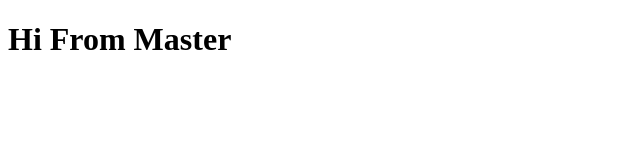
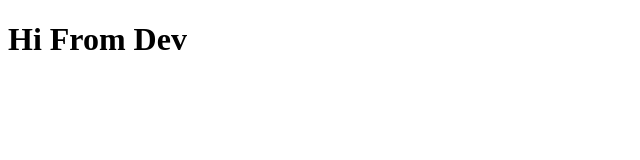
Before and after one commit to ASTASAMBHU/demoProject1, a plain HTML site: page index.html in a window 1280 px wide. Shown: the whole page, without its empty margins (0-640 px from the left). Drawn offline with Linux system fonts and the light colour scheme.

Commit message:
Add in dev branch

```diff
--- a/index.html
+++ b/index.html
@@ -7,6 +7,6 @@
     <title>Document</title>
 </head>
 <body>
-    <h1>Hi From Master</h1>
+    <h1>Hi From Dev</h1>
 </body>
 </html>
```
